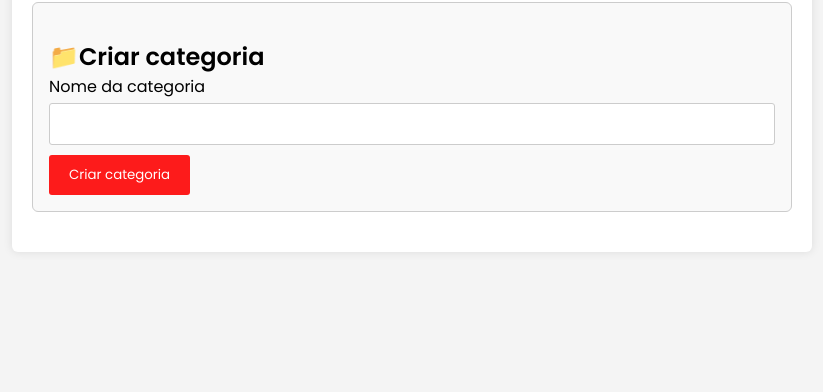
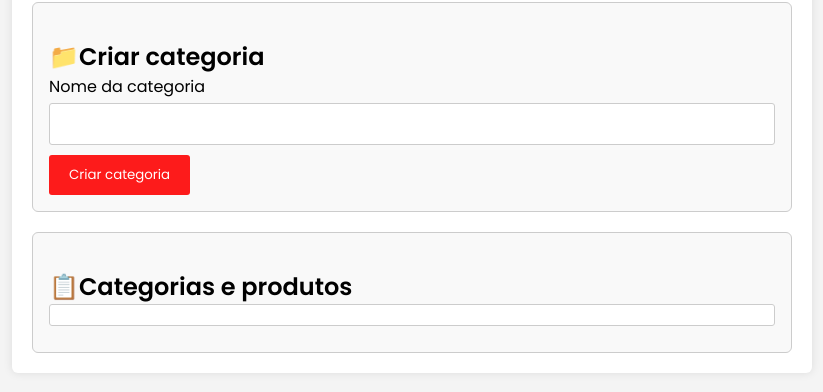
Before and after one commit to isa1307/2tds1-projects, a plain HTML site: page pages/category-product.html in a window 1280 px wide. Both pictures are taken after a click on the button "Criar categoria". Shown: the part 86-478 px from the top of the page, without its empty margins (228-1051 px from the left). Drawn offline with Linux system fonts and the light colour scheme.

Commit message:
feat:  create categories list

```diff
--- a/assets/css/styles.category-product.css
+++ b/assets/css/styles.category-product.css
@@ -65,3 +65,25 @@ transition: background-color 0.3s ease, color 0.3s ease, transform 0.3s ease;
     background-color: #e60e0e;
     transform: scale(1.05);
 }
+
+#list-container{
+    background-color: #f9f9f9;
+    padding: 1rem;
+    border: 1px solid #ccc;
+    border-radius: 6px;
+    max-height: 20rem;
+    overflow-y: auto;
+}
+
+#list-container ul{
+    list-style: none;
+    padding: 0;
+    margin: 0;
+}
+#list-container li{
+    margin-bottom: 0.625rem;
+    padding: 0.625rem;
+    background-color:#fff;
+    border-radius: 3px;
+    border: 1px solid #ccc;
+}
--- a/assets/js/script.category-product.js
+++ b/assets/js/script.category-product.js
@@ -83,7 +83,7 @@ function createCategory() {
     const categoryName = document.getElementById("categoryNameInput").value;
 
     categoriesList.addCategory(categoryName);
-
+    displayCategories();
     clearFields();
 
 
@@ -145,6 +145,14 @@ function findProductById(id){
     console.log(product);
 }
 
+function displayCategories(){
+    let content ="";
+    categoriesList.categories.forEach((category)=>{
+        content += `<li>${category.name}</li>`;
+    });
+    document.getElementById("categoriesList").innerHTML = content;
+}
+
 function clearFields(){
 document.getElementById("categoryNameInput").value = "";
 
--- a/pages/category-product.html
+++ b/pages/category-product.html
@@ -20,7 +20,10 @@
 
         </div>
 
-
+        <div id="list-container">
+            <h2>📋Categorias e produtos</h2>
+            <ul id="categoriesList"></ul>
+        </div>
 
     </div>
 
```
Lines whose indentation alone changed are shown as unchanged.
